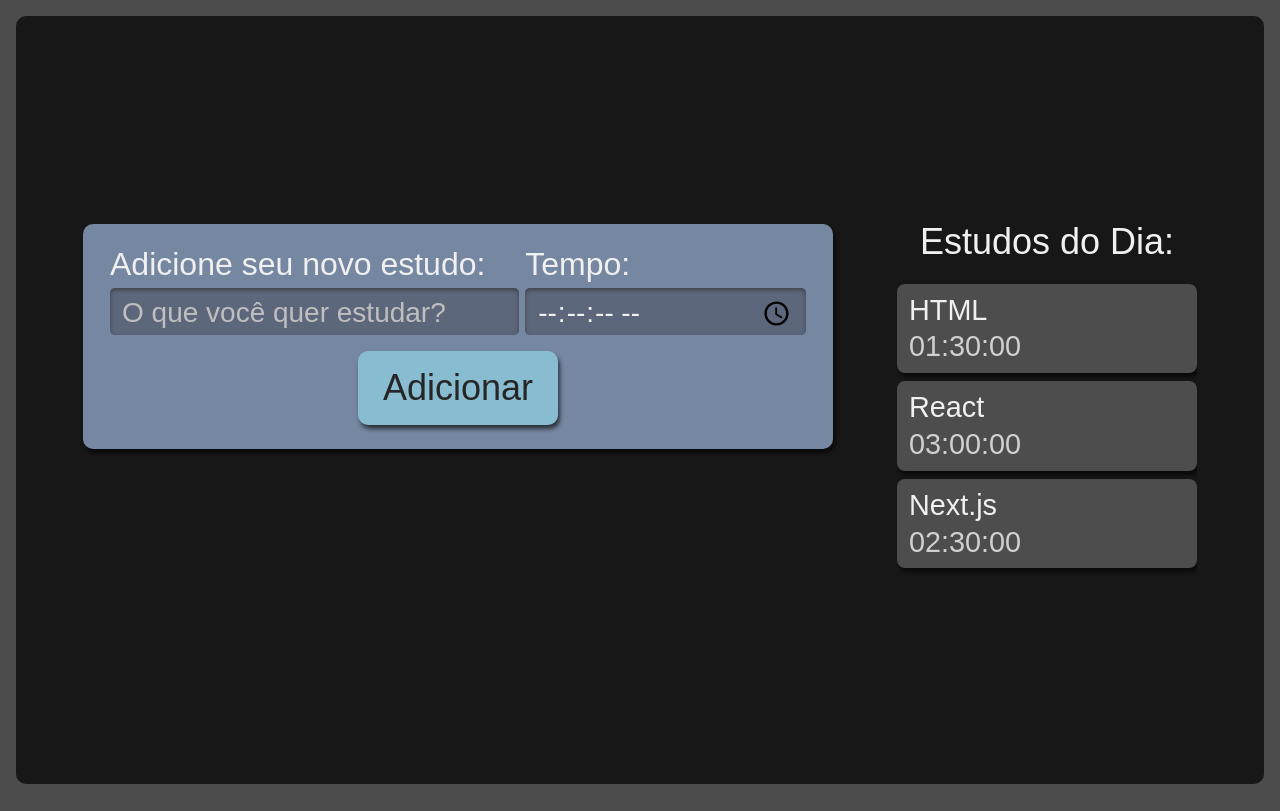
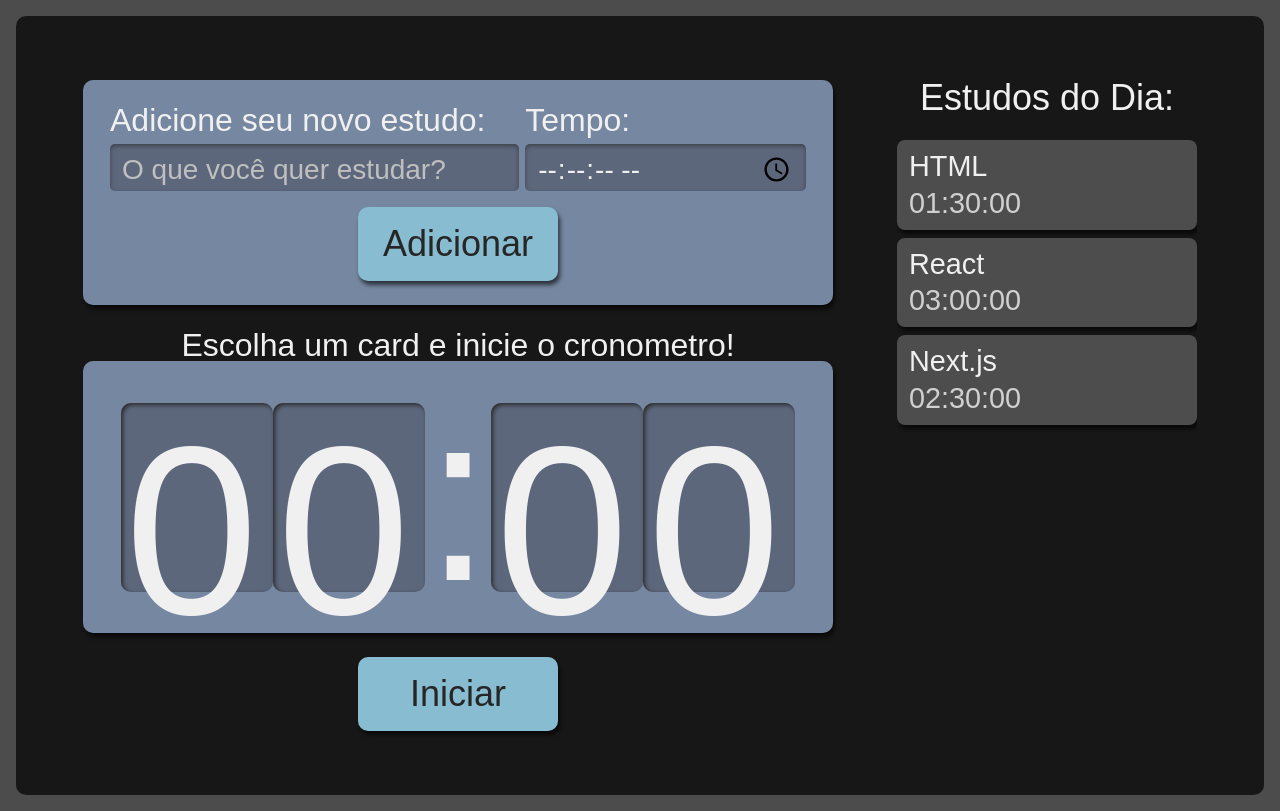
Before and after one commit to ViniMaia03/Timer-estudos, a React (Create React App) app: page / in a window 1280 px wide. Built offline with nearby package versions, Linux system fonts and the light colour scheme.

Commit message:
criação do cronometro - sem funcionamento

```diff
--- /dev/null
+++ b/src/components/Cronometro/Cronometro.module.scss
@@ -0,0 +1,35 @@
+.cronometro {
+    display: flex;
+    flex-direction: column;
+    align-items: center;
+    grid-area: cronometro;
+
+    .relogioWrapper {
+      align-items: center;
+      background-color: #7687A1;
+      border-radius: 10px;
+      box-shadow: 2px 4px 4px #0000009F;
+      box-sizing: border-box;
+      display: flex;
+      font-size: 5rem;
+      justify-content: center;
+      margin-bottom: 24px;
+      padding: 16px 12px;
+      width: 100%;
+    }
+
+    .titulo {
+      font-size: 2rem;
+    }
+
+    @media screen and (min-width:1280px) {
+
+      .relogioWrapper{
+        font-size: 15rem;
+      }
+
+      p {
+        font-size: 2rem;
+      }
+    }
+  }
--- /dev/null
+++ b/src/components/Cronometro/Relogio/Relogio.module.scss
@@ -0,0 +1,21 @@
+.relogioNumero {
+  background-color: #5D677C;
+  box-shadow: 2px 2px 4px #2B2B2B inset;
+  height: 3.6rem;
+  width: 3rem;
+  padding: 8px 4px;
+  border-radius: 10px;
+
+  @media screen and (min-width:1280px) {
+    height: 10.8rem;
+    width: 9rem;
+  }
+}
+
+.relogioDivisao {
+  height: 4.2rem;
+
+  @media screen and (min-width:1280px) {
+    height: 12.6rem;
+  }
+}
--- /dev/null
+++ b/src/components/Cronometro/Relogio/index.tsx
@@ -0,0 +1,13 @@
+import style from './Relogio.module.scss'
+
+export default function Relogio() {
+    return(
+        <>
+            <span className={style.relogioNumero}> 0 </span>
+            <span className={style.relogioNumero}> 0 </span>
+            <span> : </span>
+            <span className={style.relogioNumero}> 0 </span>
+            <span className={style.relogioNumero}> 0 </span>
+        </>
+    )
+}
--- /dev/null
+++ b/src/components/Cronometro/index.tsx
@@ -0,0 +1,19 @@
+import style from './Cronometro.module.scss'
+import Botao from '../Botao'
+import Relogio from './Relogio'
+
+export default function Cronometro() {
+    return(
+        <>
+            <div className={style.cronometro}>
+                <p className={style.titulo}> Escolha um card e inicie o cronometro! </p>
+
+                <div className={style.relogioWrapper}>
+                    <Relogio />
+                </div>
+
+                <Botao texto='Iniciar'/>
+            </div>
+        </>
+    )
+}
--- a/src/components/Lista/index.tsx
+++ b/src/components/Lista/index.tsx
@@ -21,7 +21,7 @@
                 <h2> Estudos do Dia: </h2>
                 <ul>
                     {tarefas.map((item, index) => (
-                       <Item {...item} />
+                       <Item key={index} {...item} />
                     ))}
                 </ul>
             </aside>
--- a/src/pages/App.tsx
+++ b/src/pages/App.tsx
@@ -3,6 +3,7 @@
 import Formulario from "../components/Forms";
 import Lista from "../components/Lista";
 import style from './App.module.scss';
+import Cronometro from '../components/Cronometro'
 
 export default function App() {
     return (
@@ -10,6 +11,7 @@
             <div className={style.AppStyle}>
                 <Formulario />
                 <Lista />
+                <Cronometro />
             </div>
         </>
     )
```
